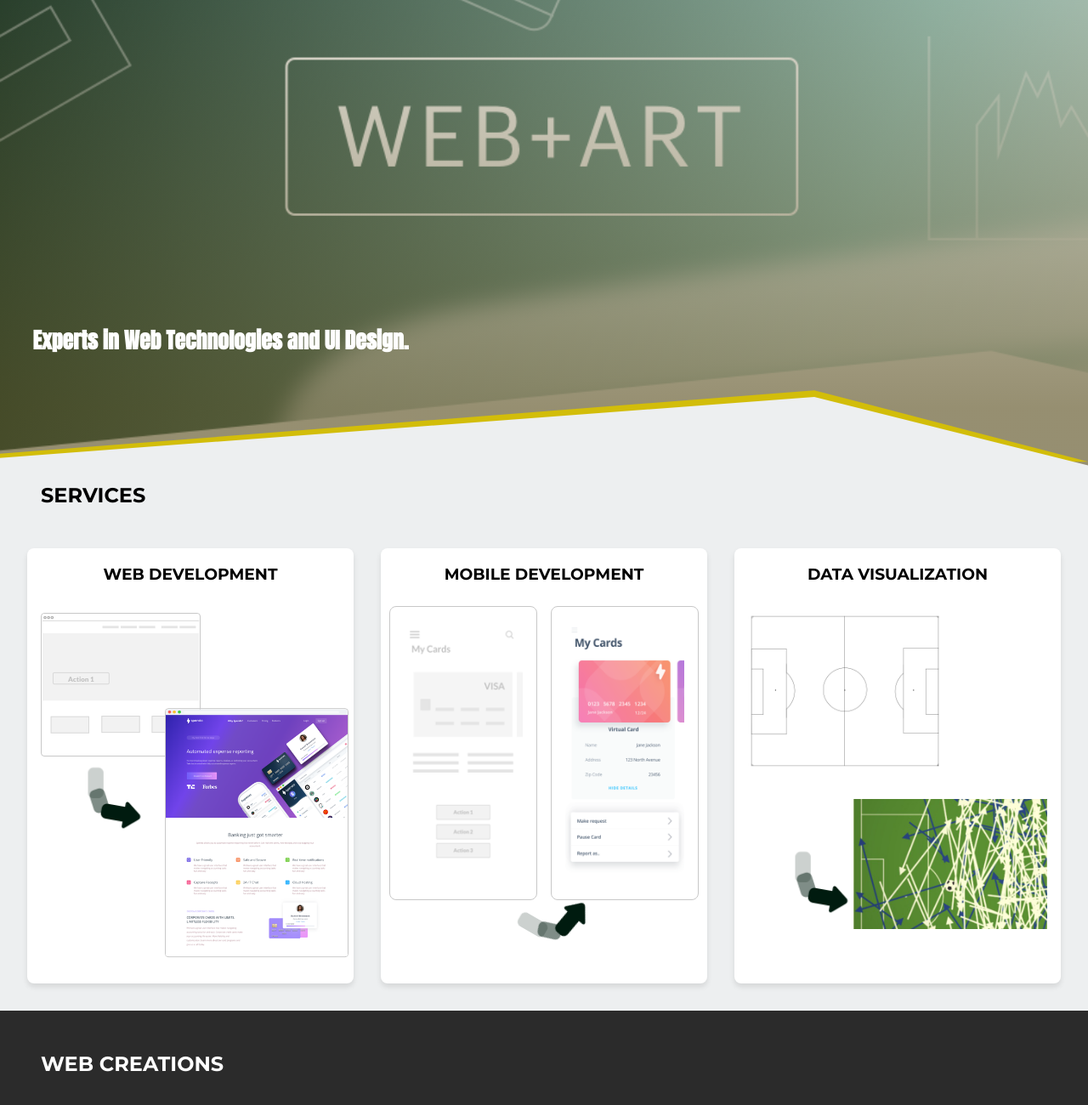
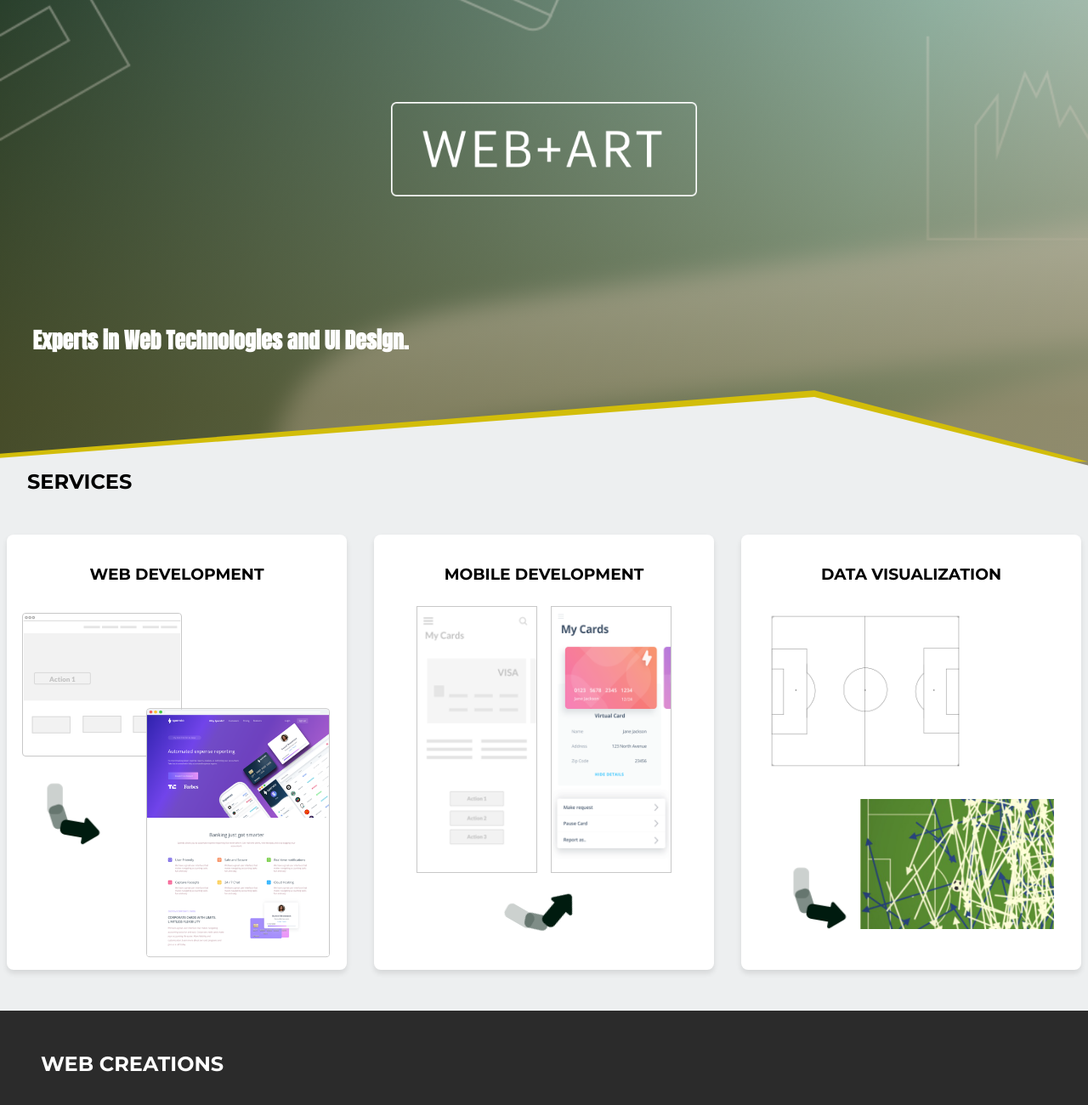
Before and after one commit to andyjalex/web-art, a website: page public/index.html in a window 1280 px wide. Shown: the part 240-1540 px from the top of the page at 85% size. Drawn offline with nearby package versions, Linux system fonts and the light colour scheme.

Commit message:
general updates

```diff
--- a/public/index.html
+++ b/public/index.html
@@ -9,10 +9,12 @@
   <link rel="stylesheet" href="https://cdnjs.cloudflare.com/ajax/libs/font-awesome/4.7.0/css/font-awesome.min.css">
   <link href="https://fonts.googleapis.com/css?family=Anton" rel="stylesheet">
   <link href="https://fonts.googleapis.com/css?family=Montserrat:400,700" rel="stylesheet">
+  <script src="https://ajax.googleapis.com/ajax/libs/jquery/2.1.3/jquery.min.js"></script>
 </head>
 <body>
   <main>
     <header class="main-header">
+
         <div>
           <button class="toggle-button">
               <span class="toggle-button__bar"></span>
@@ -38,6 +40,9 @@
         </nav>
     </header>
     <section id="product-overview">
+        <div class="hero-logo-container">
+          <img src="./images/white-w+a-logo.png" class=''/>
+        </div>
         <h1>Experts in Web Technologies and UI Design.</h1>
     </section>
     <section id="services">
@@ -47,17 +52,19 @@
           <div class='service__title'>
             <h3>WEB DEVELOPMENT</h3>
           </div>
-          <div class= "service__img-container">
-            <img src="./images/ui-website-mockup.png" class='main-img'/>
-            <img src="./images/spendo-website.png" class='accent-img'/>
-            <img src="./images/right-arrow.png" class='accent2-img'/>
+          <div style="display:flex;flex-direction:row; align-items: center; justify-content: center;">
+            <div class="service__img-container">
+              <img src="./images/ui-website-mockup.png" class='main-img'/>
+              <img src="./images/spendo-website.png" class='accent-img'/>
+              <img src="./images/right-arrow.png" class='accent2-img'/>
+            </div>
           </div>
         </article>
-        <article class="service service--highlighted">
+        <article class="service">
           <div class='service__title'>
             <h3>MOBILE DEVELOPMENT</h3>
           </div>
-          <div class= "service__mobile-container">
+          <div class="service__mobile-container">
             <div class="mobile-visual">
               <img src="./images/ui-spendo-mobile-mockup.png" class='mobile-visual__img'/>
             </div>
@@ -73,7 +80,7 @@
           <div class='service__title'>
             <h3>DATA VISUALIZATION</h3>
           </div>
-          <div class= "service__data-container">
+          <div class="service__data-container">
               <div class="data-visual">
                 <img src="./images/pitch-basic.png" class='data-visual__img'/>
               </div>
@@ -82,10 +89,7 @@
                 <img src="./images/pitch-viz.png" class='data-visual__img'/>
               </div>
           </div>
-
         </article>
-      </div>
-
       </div>
     </section>
     <section id="web-creations">
@@ -108,13 +112,10 @@
             <h2 class="coming__badge">Coming Soon</h2>
           </a>
         </article>
-
       </div>
     </section>
-
     <footer class="main-footer">
       <nav>
-
         <ul class="main-footer__links">
           <li class="main-footer__link">
             ©2024 WebAndArt Limited
@@ -130,5 +131,17 @@
     </footer>
   </main>
   <script src="shared.js"></script>
+  <script>
+    $(window).on('scroll', function() {
+      var scrollTop = $(this).scrollTop();
+      var elementHeight = $('.main-header').outerHeight();
+
+      if (scrollTop > elementHeight) {
+          $('.main-header').addClass('scrolled'); // Add a class to modify header on scroll
+      } else {
+          $('.main-header').removeClass('scrolled'); // Remove class if scrolled to top
+      }
+  });
+  </script>
 </body>
 </html>
--- a/public/main.css
+++ b/public/main.css
@@ -26,7 +26,7 @@
 
   #product-overview {
     background: linear-gradient(to top, rgba(80, 68, 18, 0.6) 10%, transparent),
-      url("images/w+aHero.png") center/cover no-repeat;
+      url("images/landing-hero.png") center/cover no-repeat;
     /* background-image: url("freedom.jpg");
       background-size: cover;
       background-position: left 10% bottom 20%; */
@@ -43,6 +43,17 @@
     top: 0;
     left: 0;
     z-index: 0;
+  }
+
+.hero-logo-container {
+  position: absolute;
+  top: calc(50% - 40px);
+  width: 100%;
+  text-align: center;
+}
+  .hero-logo-container img {
+    width: 300px; /* Set your desired width */
+
   }
 
 
@@ -95,48 +106,24 @@
     height: 40%;
     display: flex;
     flex-direction: column;
-    padding: 1rem;
     position: relative;
     z-index: 2;
-    /* clip-path: polygon(0 0, 0 32px, 30% 32px, 30% 0,
-    90% 10px, 90% 33px, 100% 33px,
-    100% 0, 100% 100%, 0% 100%); */
+     clip-path: polygon(0 0, 0 4px, 30% 4px, 30% 0,
+    90% 10px, 90% 4px, 100% 4px,
+    100% 0, 100% 100%, 0% 100%);
 
     /* clip-path: polygon(0 0, 0% 16px, 30% 16px, 90% 0px, 100% 16px, 100% 16px, 100% 0, 100% 100%, 0% 100%);   */
-    clip-path: polygon(
-      0 0, 0 26px, 30% 26px, 30% 0, 90% 0, 90% 32px, 100% 32px, 100% 0, 100% 100%, 0% 100%
-    );
+
     overflow: hidden;
      margin-top: 95vh; /* Adjust to match the height of #product-overview */
+     padding-bottom: 2rem;
   }
 
   body {
     margin: 0; /* Remove default margin */
   }
 
-  /* #services::before {
-    content: '';
-    position: absolute;
-    bottom: -32px;
-    left: -5px;
-    width: calc(100% + 10px);
-    height: 32px;
-    background: #ff1b68;
-    clip-path: polygon(0 0, 75% 70%, 80% 75%, 100% 0);
-    z-index: 2; /* Ensure it is above the actual pseudo-element
-  }
 
-  #services::after {
-    content: '';
-    position: absolute;
-    bottom: -20px;
-    left: 0;
-    width: 100%;
-    height: 20px;
-    background: rgb(237, 239, 240);
-    clip-path: polygon(0 0, 75% 70%, 80% 75%, 100% 0);
-    z-index: 3;
-  } */
   #services h2 {
     margin: 2rem;
   }
@@ -150,7 +137,7 @@
     z-index: 0;
     display: flex;
     flex-direction: column;
-
+    padding-bottom: 2rem
   }
 
   #web-creations::after {
@@ -217,14 +204,12 @@
   .service {
     width: 100%;
     display: flex;
-
+    min-width: 20rem;
     flex-direction: column;
     justify-content: left;
     height: 32rem;
     margin: 1rem;
     background: white;
-    border-radius: 8px;
-    box-shadow: rgba(0, 0, 0, 0.1) 0px 4px 6px;
 
   }
   .service__title {
@@ -240,6 +225,7 @@
 
     justify-content: flex-start;
     align-items: center;
+    left: -47px;
   }
 
   .service__img-container ::before {
@@ -303,10 +289,9 @@
   }
   .mobile-visual {
     display: flex;
-    padding: 1rem;
+
     border: 1px solid #c8c8c8;
     margin: 0.5rem;
-    border-radius: 8px;
 
   }
   .mobile-visual__img {
@@ -325,8 +310,8 @@
   #data-visual-2.data-visual {
     text-align: right;
   }
-  .service__bottom-section {
-    transform: rotateZ(300deg) translateX(12rem) translateY(-0rem);
+  .service__bottom-section img {
+    transform: rotateZ(300deg) translateX(5rem) translateY(8rem);
   }
 
   .bottom__header {
@@ -425,7 +410,12 @@
   .bottom__content button.active:after {
     display: block;
   }
+  @media (min-width: 20rem) {
+    .service {
+      min-width: 22rem;
+    }
 
+}
   @media (min-width: 40rem) {
 
     .bottom__content {
@@ -439,12 +429,19 @@
       margin-left: 1rem;
     }
 
+    .hero-logo-container img {
+      width: 360px; /* Set your desired width */
+
+    }
     .services__list {
       flex-direction: row;
     }
     .service {
-      min-width: 13rem;
+      min-width: 25rem;
       max-width: 25rem;
+      padding: 1rem;
+      border-radius: 8px;
+      box-shadow: rgba(0, 0, 0, 0.1) 0px 4px 6px;
     }
 
     .creations-list {
@@ -459,9 +456,32 @@
       bottom: 0;
       left: 0;
       width: 65px;
-      transform: translateX(110%) translateY(95%);
+      transform: translateX(70%) translateY(120%);
+    }
+
+    .service__img-container {
+      justify-content: flex-start;
+      align-items: center;
+      left: -88px;
+
     }
   }
+
+@media (min-height: 325px) {
+  #services {
+    clip-path: polygon(
+    0 0, 0 12px, 30% 12px, 30% 0, 90% 0, 90% 12px, 100% 18px, 100% 0, 100% 100%, 0% 100%
+  );
+}}
+
+@media (min-height: 640px) {
+  #services {
+    clip-path: polygon(
+    0 0, 0 26px, 30% 26px, 30% 0, 90% 0, 90% 32px, 100% 32px, 100% 0, 100% 100%, 0% 100%
+  );
+
+}}
+
 
 
   /* @media (max-width: 40rem) {
--- a/public/shared.css
+++ b/public/shared.css
@@ -18,13 +18,19 @@ main {
     position: fixed;
     top: 0;
     left: 0;
-    background: transparent;
     padding: 0.5rem 1rem;
-    z-index: 100;
+    background: rgba(0, 0, 0, 0.0);
+    transition: background-color 0.2s ease-out; /* Adjusted transition */
+    z-index: 1000;
     display: flex;
     align-items: center;
     justify-content: space-between;
 }
+
+.main-header.scrolled {
+    background-color: rgba(0, 0, 0, 0.2); /* Adjusted background color on scroll */
+}
+
 
 
 .main-header__brand {
```
Also changed, not shown: public/contact-us/index.html (+4 -1 lines), public/images/landing-hero.png (added), public/images/w+ahero.png (deleted), 2 other files.
